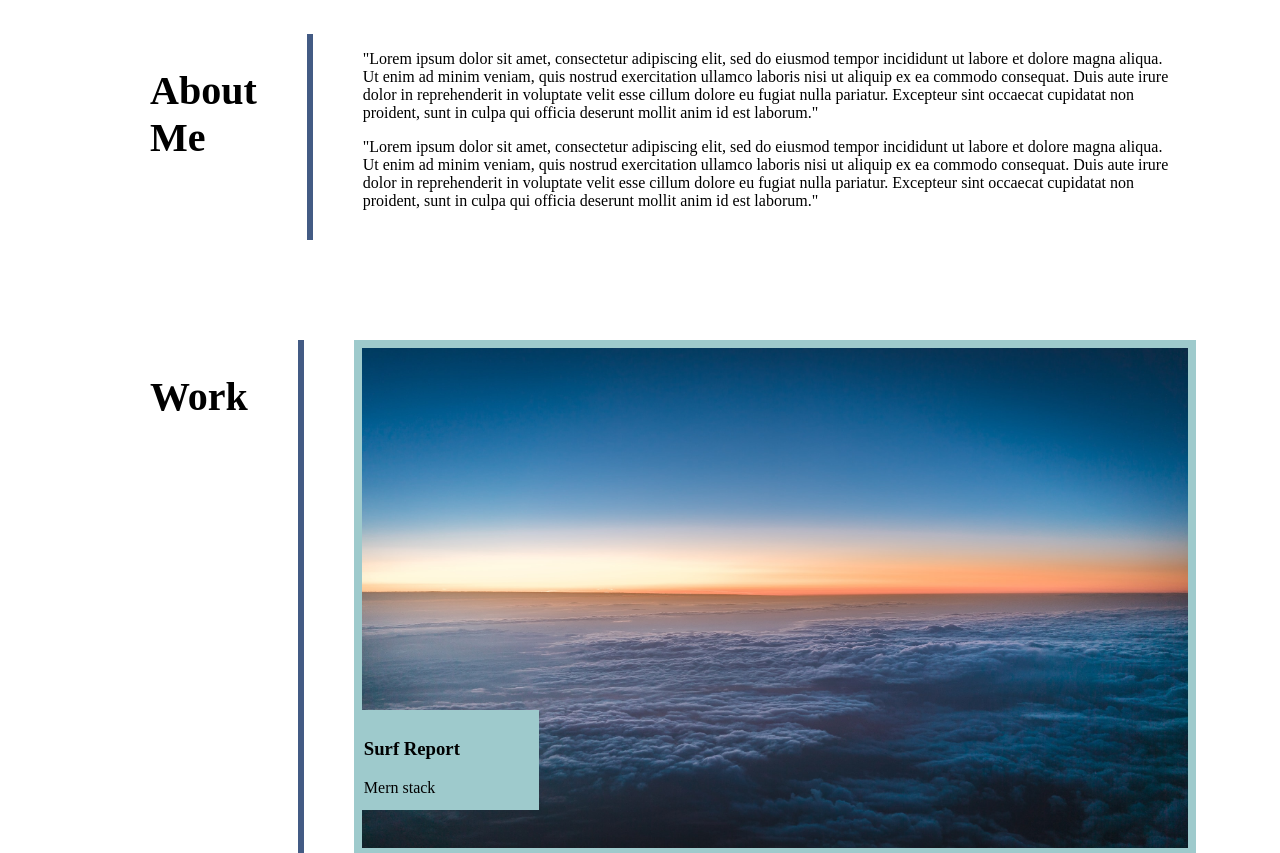
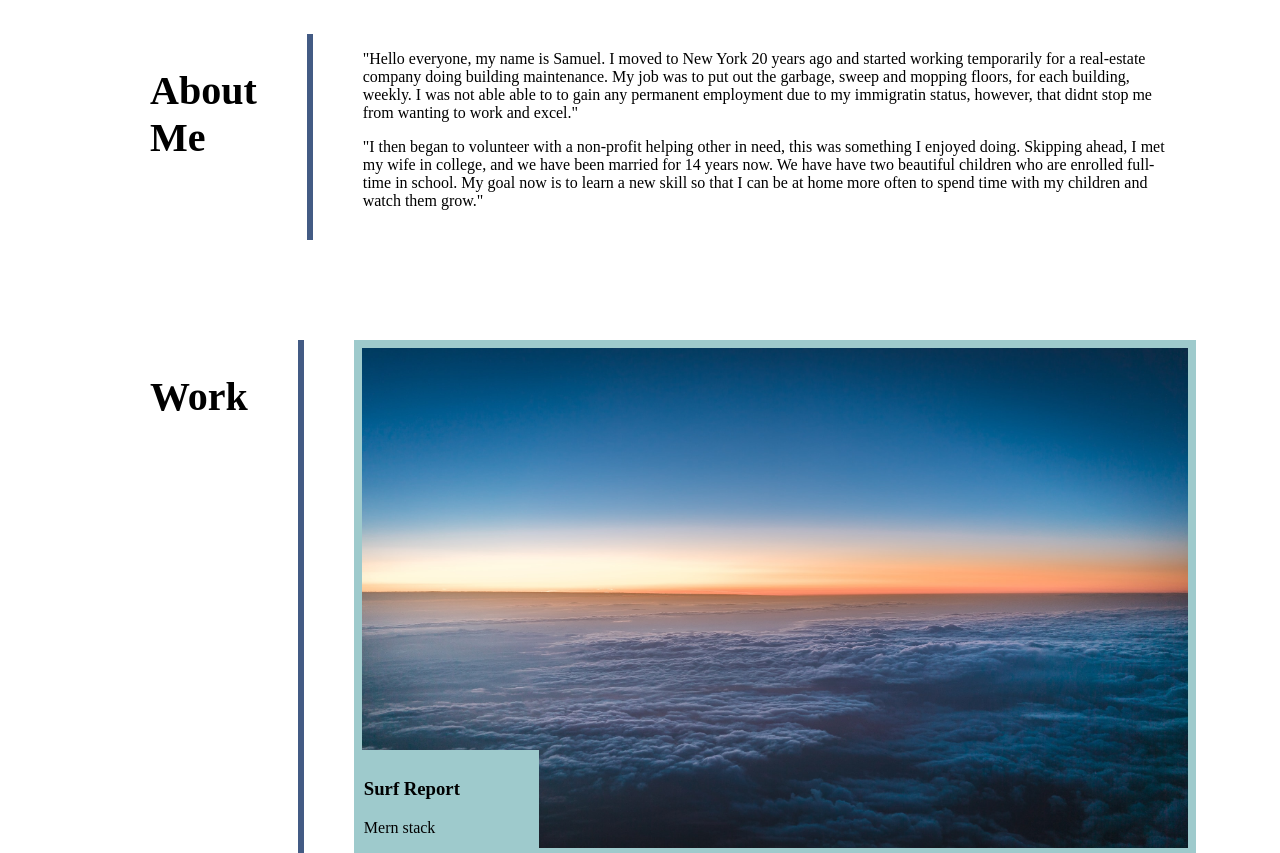
Before and after one commit to samvillafana/Advance-Portfolio, a plain HTML site: page index.html in a window 1280 px wide. Shown: the part 400-1253 px from the top of the page. Drawn offline with Linux system fonts and the light colour scheme.

Commit message:
added fix

```diff
--- a/index.html
+++ b/index.html
@@ -17,7 +17,7 @@
             <a class="navbar__link" href="#about_me">About Me</a>
             <a class="navbar__link" href="#work">Work</a>
             <a class="navbar__link" href="#contact_me">Contact Me</a>
-            <a class="navbar__link" href="#">Resume</a>
+            <a class="navbar__link" href="#Resume">Resume</a>
         </div>
     </nav>
     <!-- Banner -->
@@ -31,16 +31,15 @@
         <div class="aboutMe__divider"></div>
         <section class="aboutMe__text_container">
             </div>
-            <p class="aboutMe__text">"Lorem ipsum dolor sit amet, consectetur adipiscing elit, sed do eiusmod tempor
-                incididunt ut labore et dolore magna aliqua. Ut enim ad minim veniam, quis nostrud exercitation ullamco
-                laboris nisi ut aliquip ex ea commodo consequat. Duis aute irure dolor in reprehenderit in voluptate
-                velit esse cillum dolore eu fugiat nulla pariatur. Excepteur sint occaecat cupidatat non proident, sunt
-                in culpa qui officia deserunt mollit anim id est laborum."</p>
-            <p class="aboutMe__text">"Lorem ipsum dolor sit amet, consectetur adipiscing elit, sed do eiusmod tempor
-                incididunt ut labore et dolore magna aliqua. Ut enim ad minim veniam, quis nostrud exercitation ullamco
-                laboris nisi ut aliquip ex ea commodo consequat. Duis aute irure dolor in reprehenderit in voluptate
-                velit esse cillum dolore eu fugiat nulla pariatur. Excepteur sint occaecat cupidatat non proident, sunt
-                in culpa qui officia deserunt mollit anim id est laborum."</p>
+            <p class="aboutMe__text">"Hello everyone, my name is Samuel. I moved to New York
+                20 years ago and started working temporarily for a real-estate company doing building maintenance. My job was to
+                put out the garbage, sweep and mopping floors, for each building, weekly. I was not able able to
+                to gain any permanent employment due to my immigratin status, however, that didnt stop me from wanting to
+                work and excel."</p>
+            <p class="aboutMe__text">"I then began to volunteer with a non-profit helping other in need, this was something I enjoyed doing.
+                 Skipping ahead, I met my wife in college, and we have been married for 14 years now. We have have two
+                 beautiful children who are enrolled full-time in school. My goal now is to learn a new skill so that I can be at
+                 home more often to spend time with my children and watch them grow."</p>
 
         </section>
     </section>
@@ -103,7 +102,7 @@
                 <a href="#" class="contact__links">sjvillafana@gmail.com</a>
                 <a href="#" class="contact__links">Github</a>
                 <a href="#" class="contact__links">Twitter</a>
-                <a href="#" class="contact__links">Spotify</a>
+                <a href="#" class="contact__links">Instagram</a>
             </div>
     </section>
 </body>
--- a/style.css
+++ b/style.css
@@ -110,7 +110,7 @@ body {
 
 
 .work__box__desc_container {
-    bottom: 150px;
+    bottom: 110px;
     height: 80px;
     width: 20%;
     position: relative;
@@ -135,7 +135,7 @@ body {
 
 .work__small__desc_container {
     bottom: 0px;
-    right: 395px;
+    right: 503px;
     height: 80px;
     width: 20%;
     position: relative;
@@ -149,7 +149,7 @@ body {
     display: flex;
     align-items: flex-start;
     justify-content: space-between;
-    margin-left: 150px;
+    margin-left: 120px;
     margin-bottom: 100px;
     margin-right: 100px;
     height: 250px
@@ -173,6 +173,7 @@ body {
     display:flex;
     align-items: center;
     width: 100%
+
 }
 .contact__links {
     margin-right: 50px;
```
Also changed, not shown: 1 other file.
